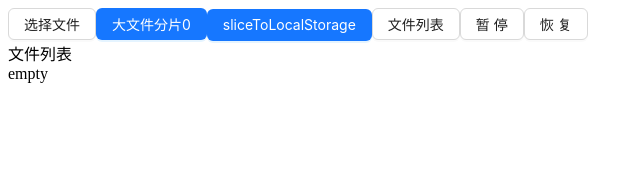
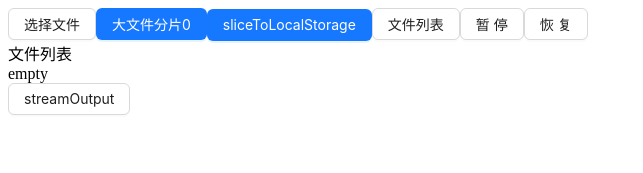
Before and after one commit to tyxu99/file-stream-web, a Next.js app: page /home in a window 1280 px wide. Shown: the top 173 px of the page, without its empty margins (0-643 px from the left). Built offline with nearby package versions, Linux system fonts and the light colour scheme.

Commit message:
feat: eventSource

```diff
--- a/src/components/upload.tsx
+++ b/src/components/upload.tsx
@@ -1,4 +1,4 @@
-import { Button, Upload, Progress } from "antd";
+import { Button, Upload } from "antd";
 import { useState } from "react";
 import {
   downloadBlob,
@@ -268,6 +268,19 @@ const Index = () => {
     } catch (err) {}
   };
 
+  const [streamStr, setStreamStr] = useState("");
+  const streamOut = () => {
+    const eventSource = new EventSource(
+      "http://127.0.0.1:8888/api/fileStream/output",
+    );
+
+    eventSource.addEventListener("message", function (event) {
+      console.log(event);
+      // const data = JSON.parse(event.data);
+      setStreamStr((c) => c + event.data.replace(/\\n/g, "\n"));
+    });
+  };
+
   return (
     <>
       <Upload beforeUpload={isFileExist} showUploadList={false}>
@@ -291,6 +304,11 @@ const Index = () => {
               </Button>
             </div>
           ))}
+
+      <div>
+        <Button onClick={streamOut}>streamOutput</Button>
+      </div>
+      <div>{streamStr}</div>
     </>
   );
 };
```
